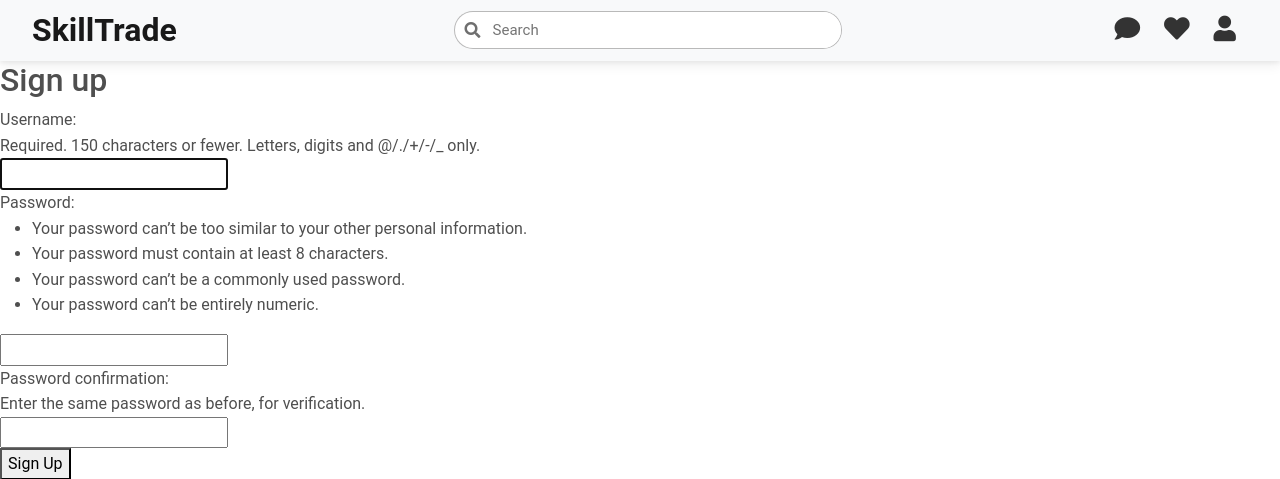
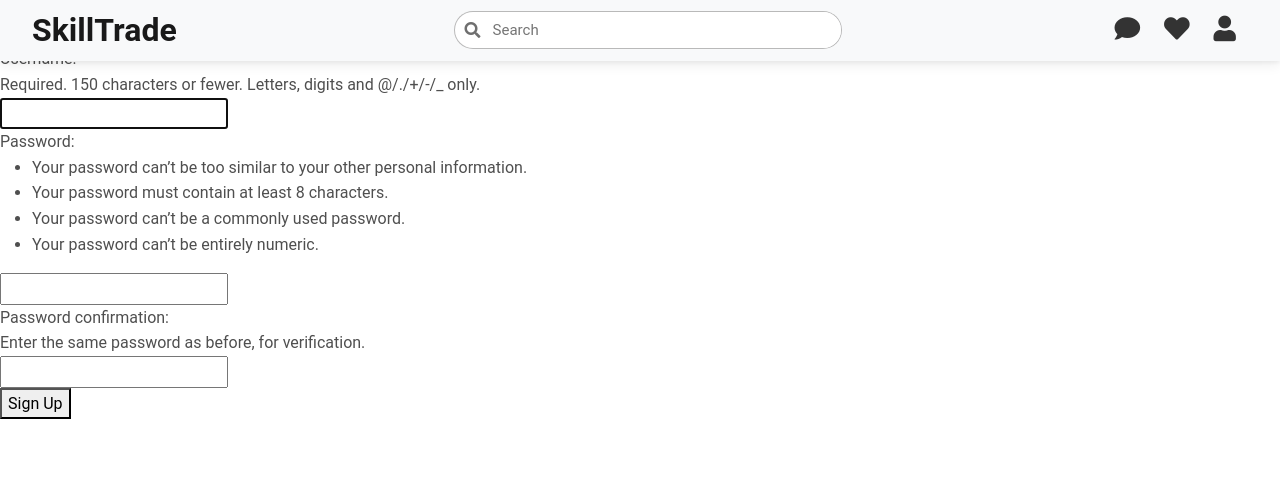
Before and after one commit to Emanuel532/proiect-tw, a Django app: page /accounts/signup/ in a window 1280 px wide. Shown: the top 479 px of the page. Run offline with Django 5.2, Linux system fonts and the light colour scheme; some libraries are stand-ins or nearby versions.

Commit message:
edited nav to stick

```diff
--- a/skilltrade/skilltrade_aplicatie/static/scripts/nav.js
+++ b/skilltrade/skilltrade_aplicatie/static/scripts/nav.js
@@ -14,4 +14,20 @@ document.addEventListener("DOMContentLoaded", function () {
             link.classList.remove('active');
         }
     });
+
+    const searchInput = document.querySelector('.search-input');
+    const searchWrapper = document.querySelector('.search-wrapper');
+    const searchIcon = document.querySelector('.search-icon');
+
+    searchInput.addEventListener('focus', () => {
+        searchWrapper.style.border = '2px solid #007bff';
+        searchInput.placeholder = ''
+        searchIcon.style.color = '#007bff';
+    });
+
+    searchInput.addEventListener('blur', () => {
+        searchWrapper.style.border = '';
+        searchIcon.style.color = '';
+        searchInput.placeholder = 'Search'
+    });
 });
--- a/skilltrade/skilltrade_aplicatie/static/styles/home.css
+++ b/skilltrade/skilltrade_aplicatie/static/styles/home.css
@@ -18,6 +18,6 @@
 }
 
 .fab:hover {
-    background-color: #6893c2;
+    background-color: #033163;
     color: white;
 }
--- a/skilltrade/skilltrade_aplicatie/static/styles/nav.css
+++ b/skilltrade/skilltrade_aplicatie/static/styles/nav.css
@@ -1,10 +1,15 @@
 /* Basic navbar styles */
 .navbar {
+    position: fixed;
+    top: 0;
+    width: 100%;
+    z-index: 1000;
     display: flex;
     justify-content: space-between;
     align-items: center;
     padding: 0 2em;
     background-color: #f8f9fa;
+
 }
 
 /* Navbar brand */
@@ -25,6 +30,7 @@
     max-width: 400px;
 
 }
+
 
 #search {
     border: none;
```
Also changed, not shown: skilltrade/templates/widgets/post_card.html (added).
